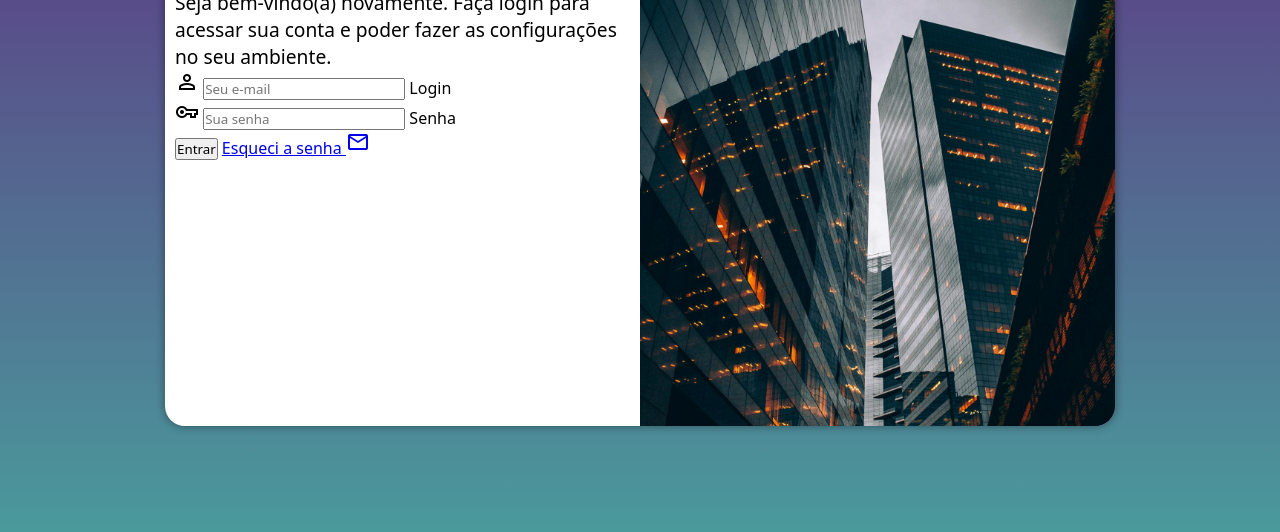
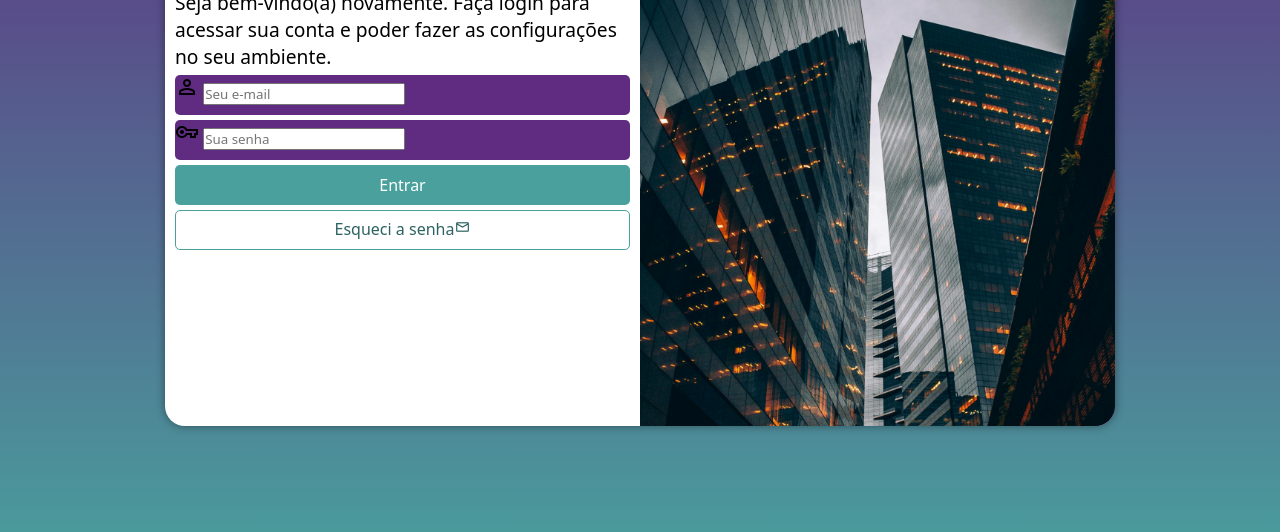
Before and after one commit to glbittencourt/projeto-login, a plain HTML site: page index.html in a window 1280 px wide. Shown: the part 224-756 px from the top of the page. Drawn offline with nearby package versions, Linux system fonts and the light colour scheme.

Commit message:
formataçao formulario

```diff
--- a/estilos/style.css
+++ b/estilos/style.css
@@ -63,3 +63,55 @@ div#formulario > h1 {
 div#formulario > p {
     font-size: 0.8em;
 }
+
+form > div.campo {
+    background-color: #5f2c82;
+    display: block;
+    width: 100%;
+    height: 40px;
+    border-radius: 5px;
+    margin: 5px 0px;
+}
+
+div.campo > label {
+    display: none;
+}
+
+form > input[type=submit] {
+    display: block;
+    font-size: 1em;
+    width: 100%;
+    height: 40px;
+    background-color: #49a09d;
+    color: white;
+    border: none;
+    border-radius: 5px;
+    cursor: pointer;
+}
+
+form > input[type=submit]:hover {
+    background-color: #2c6361;
+}
+
+form >a.botao {
+    display: block;
+    text-align: center;
+    font-size: 1em;
+    width: 100%;
+    height: 40px;
+    padding-top: 7px;
+    margin-top: 5px;
+    color: #2c6361;
+    background-color: white;
+    border: 1px solid #49a09d;
+    border-radius: 5px;
+    text-decoration: none;
+}
+
+form > a.botao:hover {
+    background-color: #67dfdb;
+}
+
+form > a.botao > span {
+    font-size: 1em;
+}
--- a/index.html
+++ b/index.html
@@ -29,8 +29,9 @@
                         <label for="isenha">Senha</label>
                     </div>
                     <input type="submit" value="Entrar">
-                    <a href="esqueci.html">Esqueci a senha <span class="material-symbols-outlined">mail</span></a>
-
+                    <a href="esqueci.html" class="botao">
+                        Esqueci a senha<span class="material-symbols-outlined">mail</span>
+                    </a>
                 </form>
             </div>
         </section>
```
